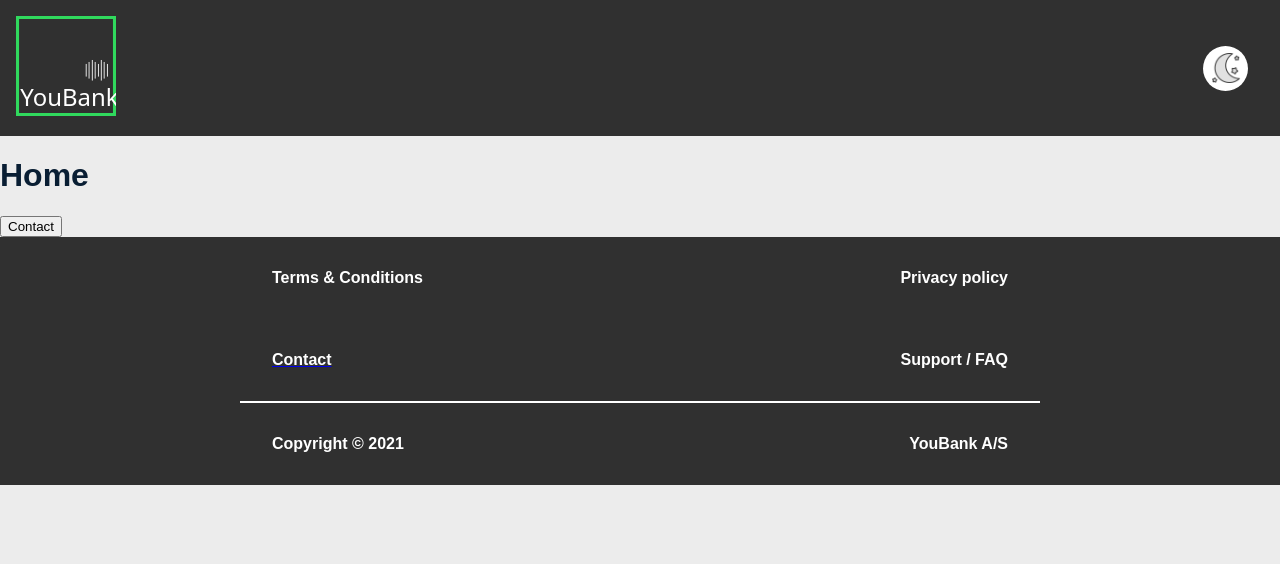
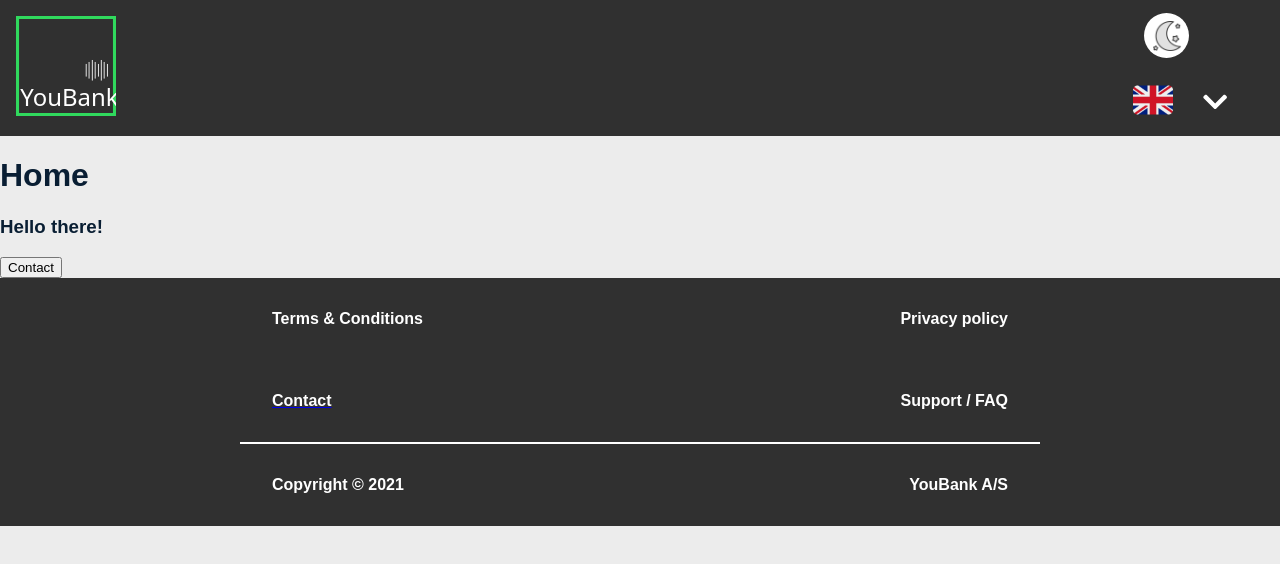
Before and after one commit to P5-Tec/ReactV2, a React (Create React App) app: page / in a window 1280 px wide. Shown: the top 564 px of the page. Built offline with nearby package versions, Linux system fonts and the light colour scheme.

Commit message:
Buton in header for choosing a language

```diff
--- a/src/components/Header.js
+++ b/src/components/Header.js
@@ -1,17 +1,21 @@
 import React from "react";
 import "../styles/Header.css";
 import DarkMode from "./DarkMode";
+import Language from "./Language";
 import { ReactComponent as LogoImg } from "../images/yb_logo.svg";
 import { Link } from "react-router-dom";
 
-const Header = () => {
+const Header = ({ language, setLanguage }) => {
 	return (
 		<header>
 			<Link to="/">
 				<LogoImg id="logo" />
 			</Link>
 
-			<DarkMode />
+			<div>
+				<DarkMode />
+				<Language language={language} setLanguage={setLanguage} />
+			</div>
 		</header>
 	);
 };
--- a/src/components/Home.js
+++ b/src/components/Home.js
@@ -1,10 +1,15 @@
 import React from "react";
 import { Link } from "react-router-dom";
+import { FormattedMessage, injectIntl } from "react-intl";
 
 const Home = () => {
 	return (
 		<div>
 			<h1>Home</h1>
+
+			<h3>
+				<FormattedMessage id="detail.welcome" />
+			</h3>
 
 			<Link to="/contact">
 				<button>Contact</button>
@@ -13,4 +18,4 @@ const Home = () => {
 	);
 };
 
-export default Home;
+export default injectIntl(Home);
--- /dev/null
+++ b/src/components/Language.js
@@ -0,0 +1,87 @@
+import React, { useState } from "react";
+import "../styles/Language.css";
+import { FontAwesomeIcon } from "@fortawesome/react-fontawesome";
+import flagUK from "../images/flag-uk.png";
+import flagDK from "../images/flag-dk.png";
+import { faChevronDown } from "@fortawesome/free-solid-svg-icons";
+
+const options = [
+	{
+		value: "en-US",
+		label: (
+			<div className="flagItem">
+				<img src={flagUK} height="30px" width="30px" alt="UK Flag" />{" "}
+				<p>English</p>
+			</div>
+		),
+	},
+	{
+		value: "da-DK",
+		label: (
+			<div className="flagItem">
+				<img src={flagDK} height="30px" width="30px" alt="DK Flag" />{" "}
+				<p>Dansk</p>
+			</div>
+		),
+	},
+];
+
+const Language = ({ language, setLanguage }) => {
+	const [isOpen, setIsOpen] = useState(false);
+	const [selectedOption, setSelectedOption] = useState(language);
+
+	const toggling = () => setIsOpen(!isOpen);
+
+	const onOptionClicked = (value) => () => {
+		setSelectedOption(value.value);
+		setLanguage(value.value);
+		setIsOpen(false);
+	};
+
+	return (
+		<div className="Main">
+			<div className="DropDownContainer">
+				<div className="DropDownHeader" onClick={toggling}>
+					{selectedOption === "en-US" ? (
+						<div className="">
+							<img src={flagUK} height="40px" width="40px" alt="UK Flag" />
+							<FontAwesomeIcon
+								icon={faChevronDown}
+								size="lg"
+								color={"white"}
+								style={{ marginLeft: "30px", paddingBottom: "10px" }}
+							/>
+						</div>
+					) : (
+						<div>
+							<img src={flagDK} height="40px" width="40px" alt="DK Flag" />
+							<FontAwesomeIcon
+								icon={faChevronDown}
+								size="lg"
+								color={"white"}
+								style={{ marginLeft: "30px", paddingBottom: "10px" }}
+							/>
+						</div>
+					)}
+				</div>
+				{isOpen && (
+					<div>
+						<ul className="DropDownList">
+							{options.map((option) => (
+								<li
+									className="ListItem"
+									onClick={onOptionClicked(option)}
+									key={Math.random()}
+								>
+									{option.label}
+								</li>
+							))}
+						</ul>
+					</div>
+				)}
+			</div>
+		</div>
+	);
+};
+
+export default Language;
--- a/src/styles/DarkMode.css
+++ b/src/styles/DarkMode.css
@@ -8,7 +8,7 @@
 	border-radius: 50%;
 	background-color: white;
 	transition: background-color 0.3s ease-in-out, filter 0.3s ease-in-out;
-	margin: auto 2rem;
+	margin: 1em 2rem;
 }
 
 #darkMode:hover,
--- /dev/null
+++ b/src/styles/Language.css
@@ -0,0 +1,51 @@
+.Main {
+	font-family: sans-serif;
+	background: inherit;
+	height: 50px;
+}
+
+.DropDownContainer {
+	width: 10.5em;
+	margin: 0 auto;
+}
+
+.DropDownHeader {
+	padding: 0.4em 2em 0.4em 1em;
+	font-weight: 500;
+	font-size: 1.3rem;
+	color: #3faffa;
+	background: inherit;
+}
+
+.DropDownList {
+	padding: 0;
+	margin: 0;
+	margin-right: 1em;
+	padding-left: 0.7em;
+	padding-top: 1em;
+	background: #ffffff;
+	border: 2px solid #e5e5e5;
+	border-radius: 20px;
+	box-sizing: border-box;
+	color: #3faffa;
+	font-size: 1.3rem;
+	font-weight: 500;
+}
+
+.ListItem {
+	list-style: none;
+	margin-bottom: 0.8em;
+	vertical-align: middle;
+}
+
+.flagItem img {
+	display: inline-block;
+}
+
+.flagItem p {
+	position: fixed;
+	display: inline-block;
+	margin: 0;
+	padding-left: 15px;
+	padding-top: 5px;
+}
```
Also changed, not shown: src/images/flag-dk.png (added), src/images/flag-uk.png (added).
